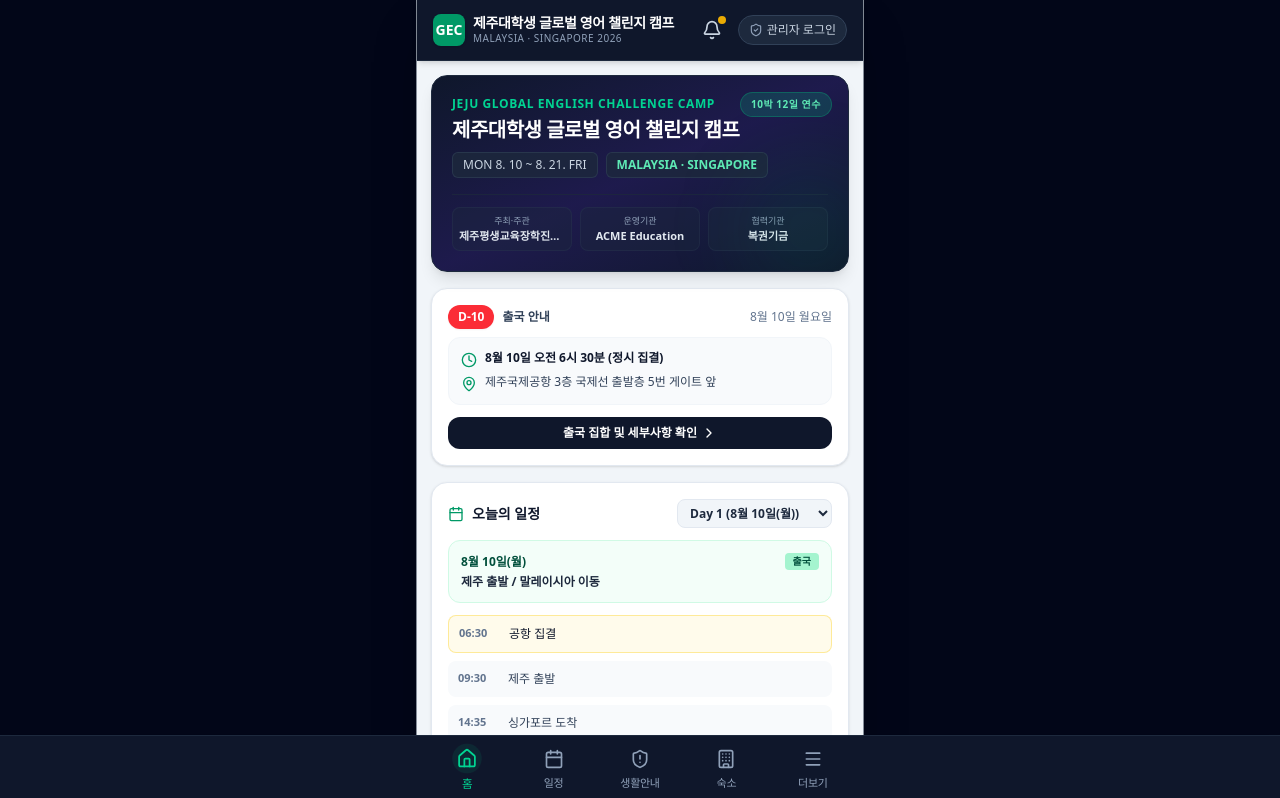
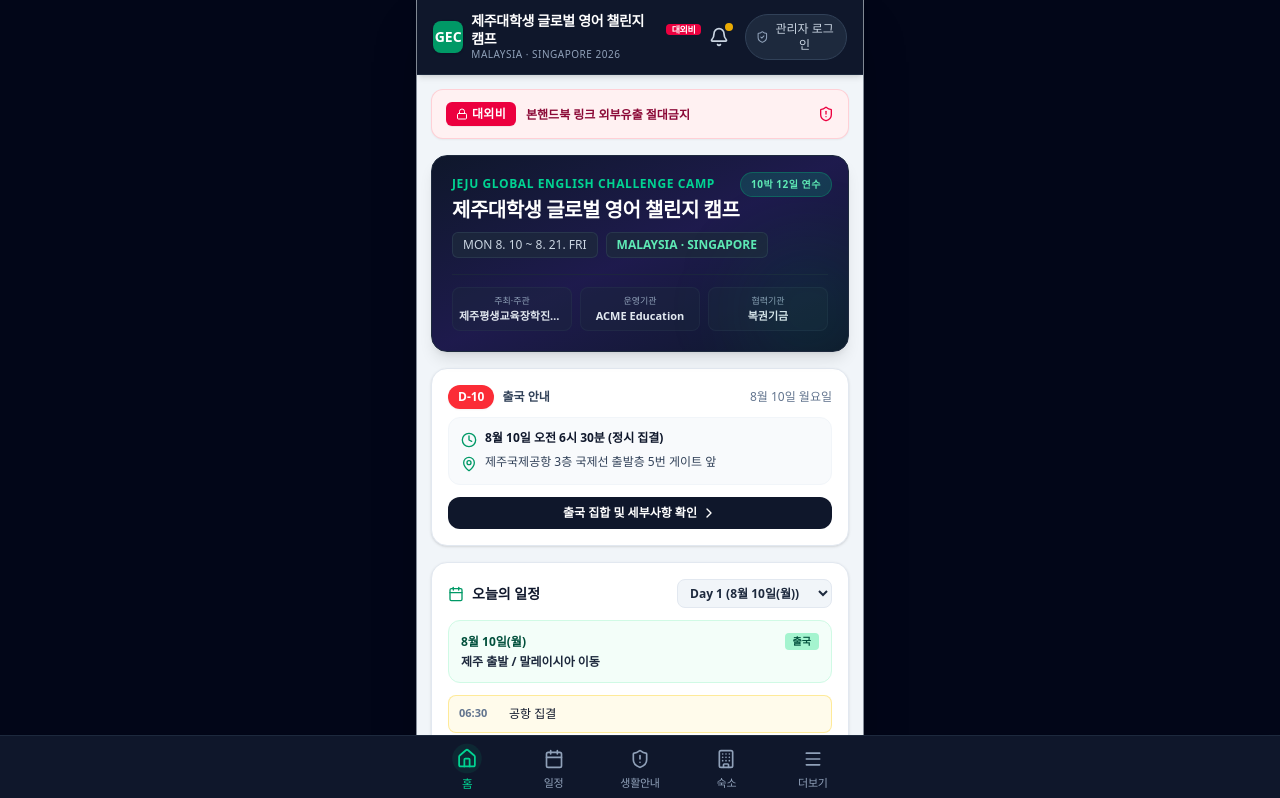
Before and after one commit to tonyacme8224/acme_jejugroup, a React (Vite) app: page / in a window 1280 px wide. Shown: the top 798 px of the page. Built offline with nearby package versions, Linux system fonts and the light colour scheme.

Commit message:
feat: add confidential notice to header and home tab
Incorporate a confidential notice badge in the header and a prominent warning banner on the home screen to prevent unauthorized external distribution of the handbook.

```diff
--- a/src/components/Header.tsx
+++ b/src/components/Header.tsx
@@ -29,6 +29,9 @@ export const Header: React.FC<HeaderProps> = ({
           <div>
             <h1 className="text-sm font-bold leading-tight tracking-tight text-white flex items-center gap-1.5">
               <span>{CAMP_INFO.titleKr}</span>
+              <span className="bg-rose-600 text-white font-extrabold text-[9px] px-1.5 py-0.2 rounded shrink-0">
+                대외비
+              </span>
             </h1>
             <p className="text-[10px] text-slate-400 tracking-wider uppercase font-medium">
               MALAYSIA · SINGAPORE 2026
--- a/src/components/HomeTab.tsx
+++ b/src/components/HomeTab.tsx
@@ -19,6 +19,8 @@ import {
   Copy,
   Check,
   HeartPulse,
+  ShieldAlert,
+  Lock,
 } from 'lucide-react';
 
 interface HomeTabProps {
@@ -66,6 +68,20 @@ export const HomeTab: React.FC<HomeTabProps> = ({
 
   return (
     <div id="home-tab-content" className="space-y-4 pb-20">
+      {/* CONFIDENTIAL NOTICE BANNER */}
+      <div className="bg-rose-50 border border-rose-200/90 rounded-xl p-3 px-3.5 flex items-center justify-between shadow-xs">
+        <div className="flex items-center space-x-2.5">
+          <span className="bg-rose-600 text-white font-black text-xs px-2.5 py-1 rounded-md tracking-wide shrink-0 shadow-2xs flex items-center gap-1">
+            <Lock className="w-3 h-3 inline" />
+            대외비
+          </span>
+          <span className="text-xs font-extrabold text-rose-900 leading-tight">
+            본핸드북 링크 외부유출 절대금지
+          </span>
+        </div>
+        <ShieldAlert className="w-4 h-4 text-rose-600 shrink-0" />
+      </div>
+
       {/* 1. TOP BRAND HERO CARD */}
       <div className="bg-gradient-to-br from-slate-900 via-indigo-950 to-slate-900 text-white rounded-2xl p-5 shadow-lg border border-slate-800 relative overflow-hidden">
         <div className="absolute -right-6 -bottom-6 w-32 h-32 bg-emerald-500/10 rounded-full blur-2xl pointer-events-none" />
```
